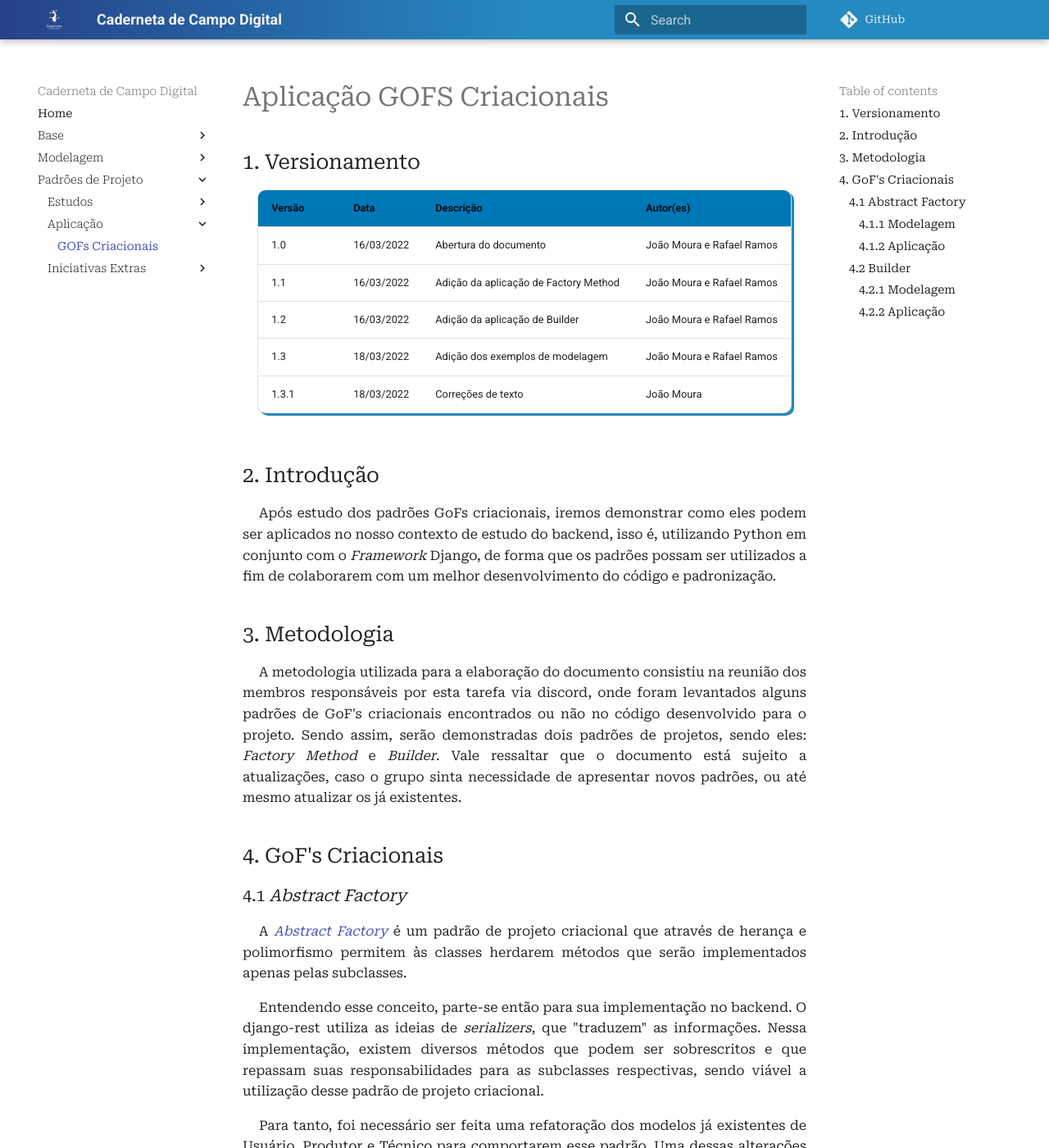
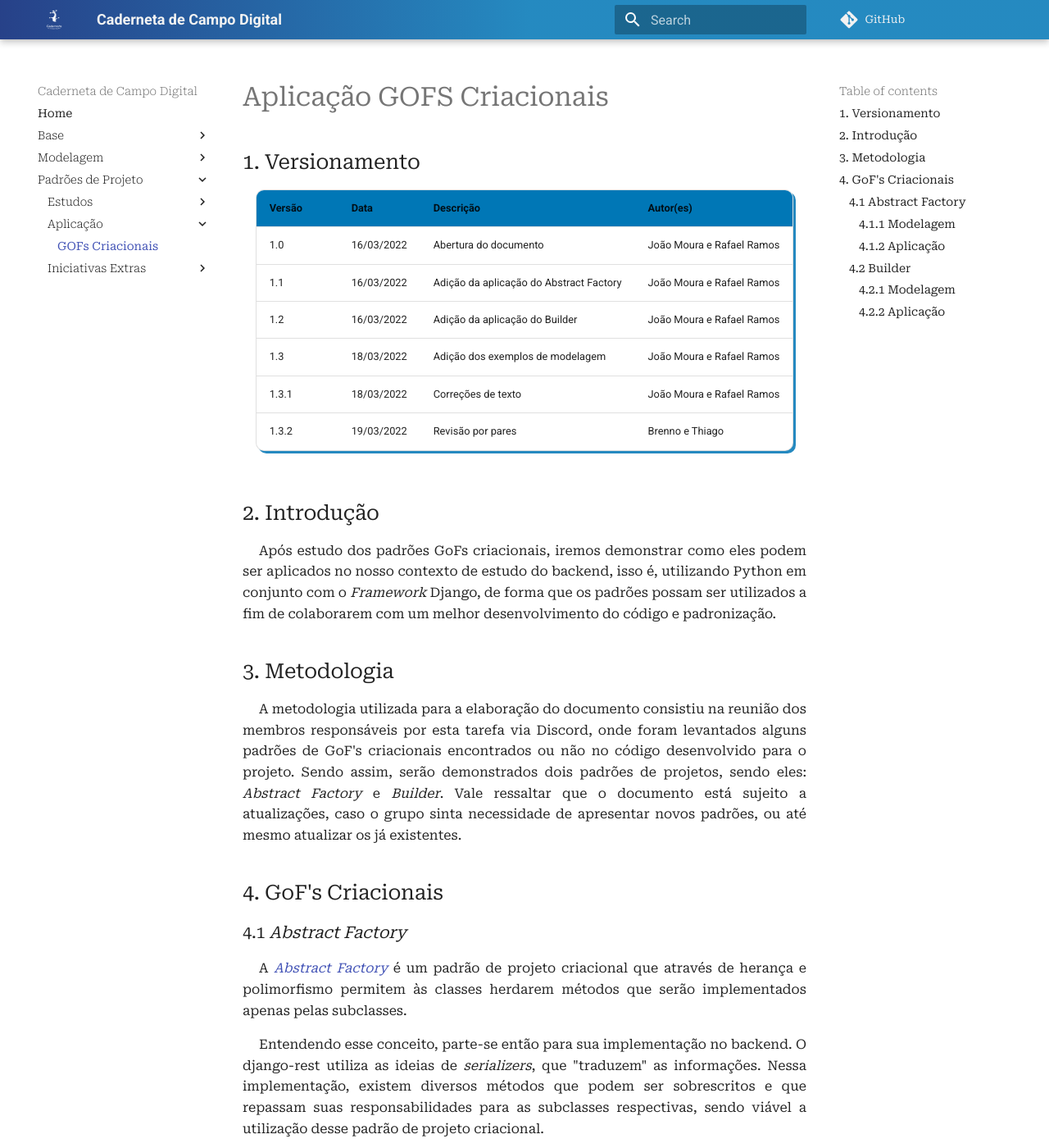
Before and after one commit to UnBArqDsw2021-2/2021.2_G4_CadernetaDeCampoDigital_docs, an MkDocs documentation site: the page built from docs/padroes_projetos/aplicacao/gofs_criacionais.md, in a window 1280 px wide and 1400 px high. Shown: the whole window at 82% size. Built offline with MkDocs 1.6.1 and Material for MkDocs 9.7.7, drawn with Linux system fonts in a browser that asks for light colours; comment, search, counter and statistics services are not loaded.

Commit message:
#118 Correções pontuais e adição da revisão por pares

```diff
--- a/docs/padroes_projetos/aplicacao/gofs_criacionais.md
+++ b/docs/padroes_projetos/aplicacao/gofs_criacionais.md
@@ -2,13 +2,14 @@
 
 ## 1. Versionamento
 
-| Versão | Data       | Descrição                   | Autor(es)                 |
-| ------ | ---------- | --------------------------- | ------------------------- |
-| 1.0    | 16/03/2022 | Abertura do documento       | João Moura e Rafael Ramos |
-| 1.1    | 16/03/2022 | Adição da aplicação de Factory Method        | João Moura e Rafael Ramos                   |
-| 1.2    | 16/03/2022 | Adição da aplicação de Builder | João Moura e Rafael Ramos              |
-| 1.3    | 18/03/2022 | Adição dos exemplos de modelagem | João Moura e Rafael Ramos              |
-| 1.3.1  | 18/03/2022 | Correções de texto | João Moura |
+| Versão | Data       | Descrição                               | Autor(es)                 |
+| ------ | ---------- | --------------------------------------- | ------------------------- |
+| 1.0    | 16/03/2022 | Abertura do documento                   | João Moura e Rafael Ramos |
+| 1.1    | 16/03/2022 | Adição da aplicação do Abstract Factory | João Moura e Rafael Ramos |
+| 1.2    | 16/03/2022 | Adição da aplicação do Builder          | João Moura e Rafael Ramos |
+| 1.3    | 18/03/2022 | Adição dos exemplos de modelagem        | João Moura e Rafael Ramos |
+| 1.3.1  | 18/03/2022 | Correções de texto                      | João Moura e Rafael Ramos |
+| 1.3.2  | 19/03/2022 | Revisão por pares                       | Brenno e Thiago           |
 
 
 ## 2. Introdução
@@ -17,7 +18,7 @@
 
 ## 3. Metodologia
 
-<p align="justify" style="text-indent: 20px">A metodologia utilizada para a elaboração do documento consistiu na reunião dos membros responsáveis por esta tarefa via discord, onde foram levantados alguns padrões de GoF's criacionais encontrados ou não no código desenvolvido para o projeto. Sendo assim, serão demonstradas dois padrões de projetos, sendo eles: <i>Factory Method</i> e <i>Builder</i>. Vale ressaltar que o documento está sujeito a atualizações, caso o grupo sinta necessidade de apresentar novos padrões, ou até mesmo atualizar os já existentes.</p>
+<p align="justify" style="text-indent: 20px">A metodologia utilizada para a elaboração do documento consistiu na reunião dos membros responsáveis por esta tarefa via Discord, onde foram levantados alguns padrões de GoF's criacionais encontrados ou não no código desenvolvido para o projeto. Sendo assim, serão demonstrados dois padrões de projetos, sendo eles: <i>Abstract Factory</i> e <i>Builder</i>. Vale ressaltar que o documento está sujeito a atualizações, caso o grupo sinta necessidade de apresentar novos padrões, ou até mesmo atualizar os já existentes.</p>
 
 ## 4. GoF's Criacionais
 
```
